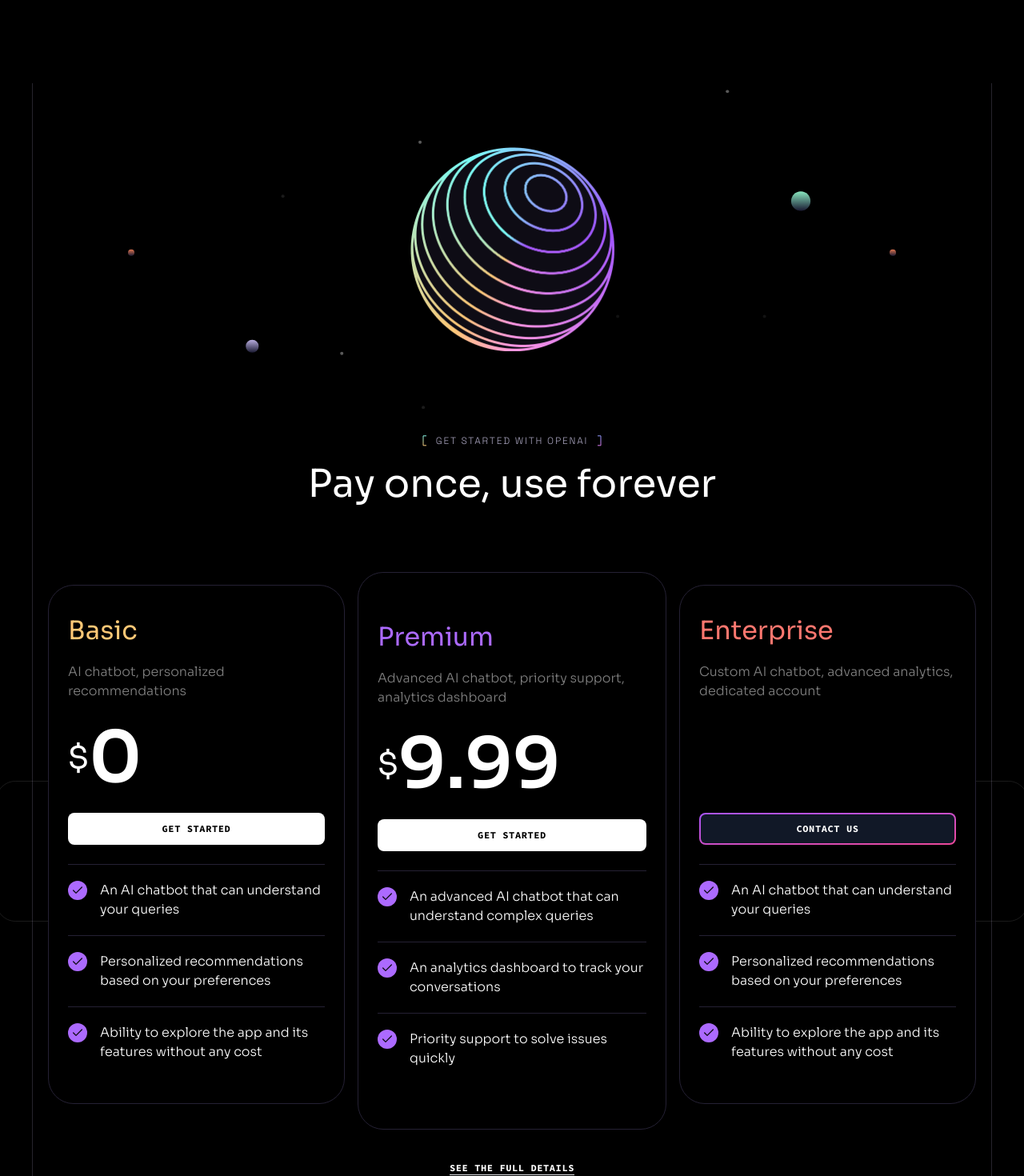
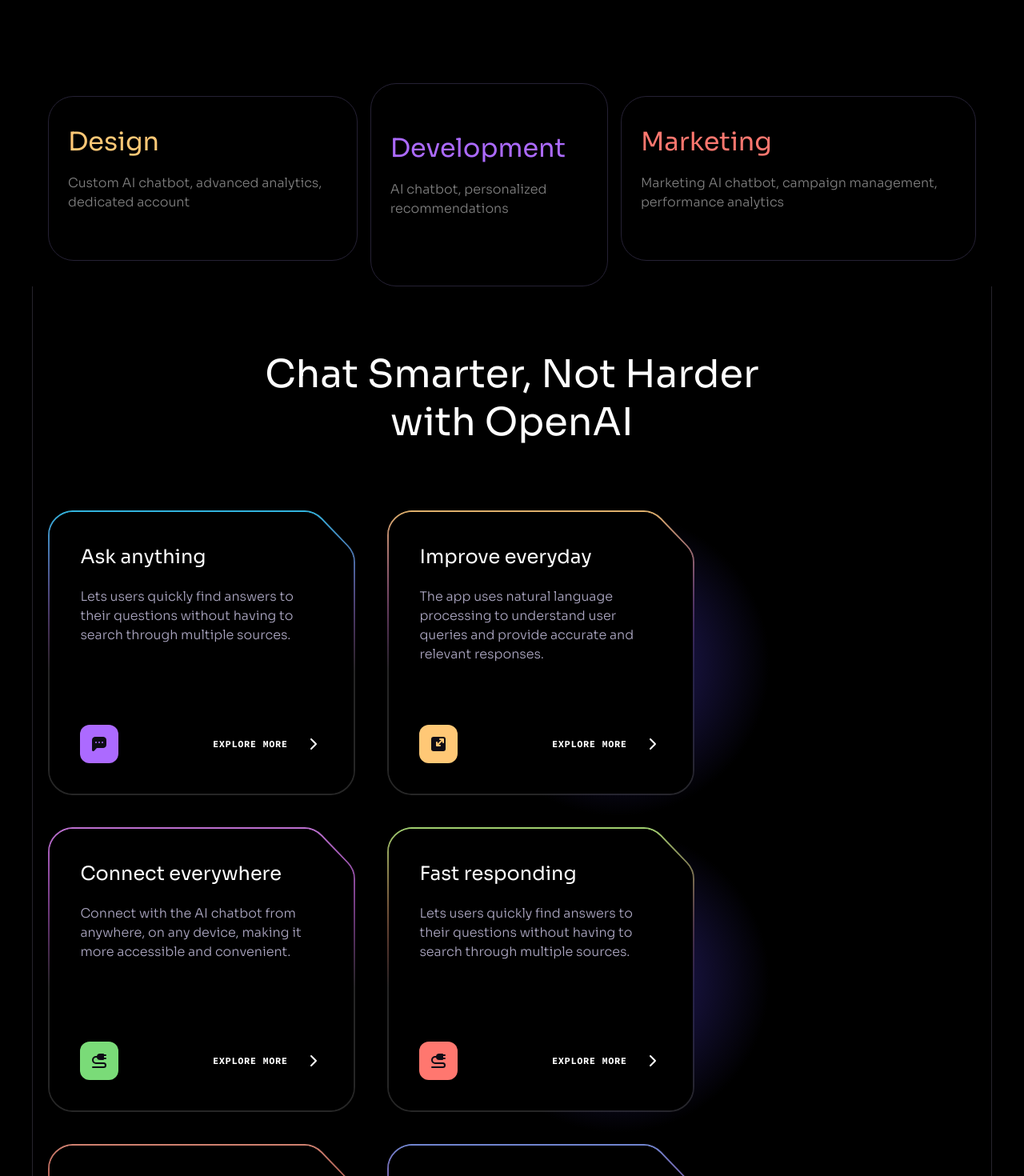
Before and after one commit to pinilDissanayaka/Mnema-Portfolio, a React (Vite) app: page / in a window 1280 px wide. Shown: the part 500-1970 px from the top of the page at 80% size. Built offline with nearby package versions, Linux system fonts and the light colour scheme.

Commit message:
add our services

```diff
--- a/src/App.jsx
+++ b/src/App.jsx
@@ -3,7 +3,7 @@
 import Footer from "./components/Footer";
 import Navbar from "./components/Navbar";
 import Hero from "./sections/Hero";
-import Pricing from "./sections/Pricing";
+import OurServices from "./sections/Service";
 import Roadmap from "./sections/Roadmap";
 import Services from "./sections/Services";
 
@@ -13,7 +13,7 @@
             <div className="pt-[4.75rem] lg:pt-[5.25rem] overflow-hidden">
                 <Navbar />
                 <Hero />
-                <Pricing />
+                <OurServices />
                 <Benefits />
                 <Collaboration />
                 <Services />
--- a/src/sections/Pricing.jsx
+++ /dev/null
@@ -1,91 +0,0 @@
-import Section from "../components/Section";
-import { smallSphere, stars, lines, check } from "../assets";
-import Heading from "../components/Heading";
-import Button from "../components/Button";
-
-const pricing = [
-    {
-        title: "Basic",
-        description: "AI chatbot, personalized recommendations",
-        price: "0",
-        features: ["An AI chatbot that can understand your queries", "Personalized recommendations based on your preferences", "Ability to explore the app and its features without any cost"],
-    },
-    {
-        title: "Premium",
-        description: "Advanced AI chatbot, priority support, analytics dashboard",
-        price: "9.99",
-        features: ["An advanced AI chatbot that can understand complex queries", "An analytics dashboard to track your conversations", "Priority support to solve issues quickly"],
-    },
-    {
-        title: "Enterprise",
-        description: "Custom AI chatbot, advanced analytics, dedicated account",
-        price: null,
-        features: ["An AI chatbot that can understand your queries", "Personalized recommendations based on your preferences", "Ability to explore the app and its features without any cost"],
-    },
-];
-
-const Pricing = () => {
-    return (
-        <Section className="overflow-hidden" id="pricing">
-            <div className="container relative z-2">
-                <div className="hidden relative justify-center mb-[6.5rem] lg:flex">
-                    <img src={smallSphere} className="relative z-1" width={255} height={255} alt="" />
-                    <div className="absolute top-1/2 left-1/2 w-[60rem] -translate-x-1/2 -translate-y-1/2 pointer-events-none">
-                        <img src={stars} className="w-full" width={950} height={400} alt="" />
-                    </div>
-                </div>
-
-                <Heading tag="Get started with OpenAI" title="Pay once, use forever" />
-
-                <div className="relative">
-                    <div className="flex gap-[1rem] max-lg:flex-wrap">
-                        {pricing.map((item, i) => (
-                            <div key={i} className="w-[19rem] max-lg:w-full h-full px-6 bg-n-8 border border-n-6 rounded-[2rem] lg:w-auto even:py-14 odd:py-8 odd:my-4 [&>h4]:first:text-color-2 [&>h4]:even:text-color-1 [&>h4]:last:text-color-3">
-                                <h4 className="h4 mb-4">{item.title}</h4>
-
-                                <p className="body-2 min-h-[4rem] mb-3 text-white/50">{item.description}</p>
-
-                                <div className="flex items-center h-[5.5rem] mb-6">
-                                    {item.price && (
-                                        <>
-                                            <div className="h3">$</div>
-                                            <div className="text-[5.5rem] leading-none font-bold">{item.price}</div>
-                                        </>
-                                    )}
-                                </div>
-
-                                <Button className="w-full mb-6" href={item.price ? "/pricing" : "mailto:your-email@domain.com"} white={item.price}>
-                                    {item.price ? "Get started" : "Contact us"}
-                                </Button>
-
-                                <ul>
-                                    {item.features.map((feature, index) => (
-                                        <li key={index} className="flex items-start py-5 border-t border-n-6">
-                                            <img src={check} width={24} height={24} alt="" />
-                                            <p className="body-2 ml-4">{feature}</p>
-                                        </li>
-                                    ))}
-                                </ul>
-                            </div>
-                        ))}
-                    </div>
-
-                    <div className="hidden lg:block absolute top-1/2 right-full w-[92.5rem] h-[11.0625rem] -translate-y-1/2 pointer-events-none">
-                        <img className="w-full" src={lines} width={1480} height={177} alt="" />
-                    </div>
-                    <div className="hidden lg:block absolute top-1/2 left-full w-[92.5rem] h-[11.0625rem] -translate-y-1/2 -scale-x-100 pointer-events-none">
-                        <img className="w-full" src={lines} width={1480} height={177} alt="" />
-                    </div>
-                </div>
-
-                <div className="flex justify-center mt-10">
-                    <a className="text-xs font-code font-bold tracking-wider uppercase border-b" href="#pricing">
-                        See the full details
-                    </a>
-                </div>
-            </div>
-        </Section>
-    );
-};
-
-export default Pricing;
--- /dev/null
+++ b/src/sections/Service.jsx
@@ -0,0 +1,36 @@
+const services = [
+    {
+        title: "Design",
+        description: "Custom AI chatbot, advanced analytics, dedicated account"
+    },
+    {
+        title: "Development",
+        description: "AI chatbot, personalized recommendations",
+    },
+    {
+        title: "Marketing",
+        description: "Marketing AI chatbot, campaign management, performance analytics",
+    },
+];
+
+const OurServices = () => {
+    return (
+        <div className="overflow-hidden" id="services">
+            <div className="container relative z-2">
+                <div className="relative">
+                    <div className="flex gap-[1rem] max-lg:flex-wrap">
+                        {services.map((item, i) => (
+                            <div key={i} className="w-[19rem] max-lg:w-full h-full px-6 bg-n-8 border border-n-6 rounded-[2rem] lg:w-auto even:py-14 odd:py-8 odd:my-4 [&>h4]:first:text-color-2 [&>h4]:even:text-color-1 [&>h4]:last:text-color-3">
+                                <h4 className="h4 mb-4">{item.title}</h4>
+
+                                <p className="body-2 min-h-[4rem] mb-3 text-white/50">{item.description}</p>
+                            </div>
+                        ))}
+                    </div>
+                </div>
+            </div>
+        </div>
+    );
+};
+
+export default OurServices;
```
